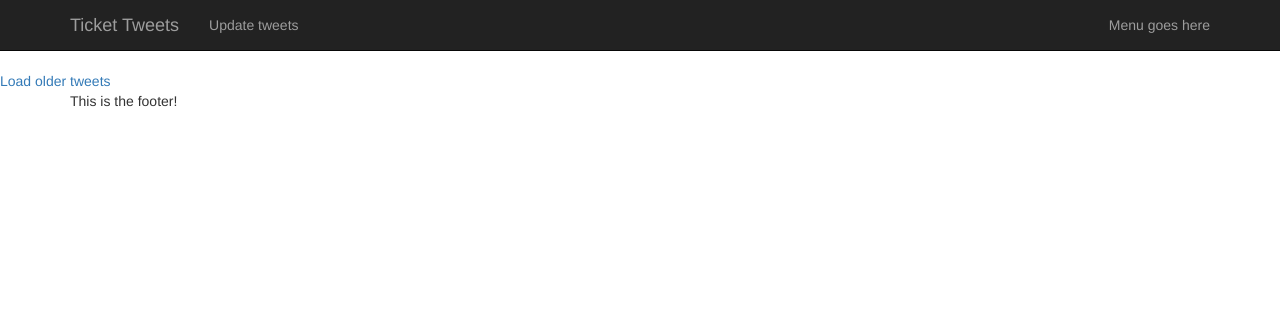
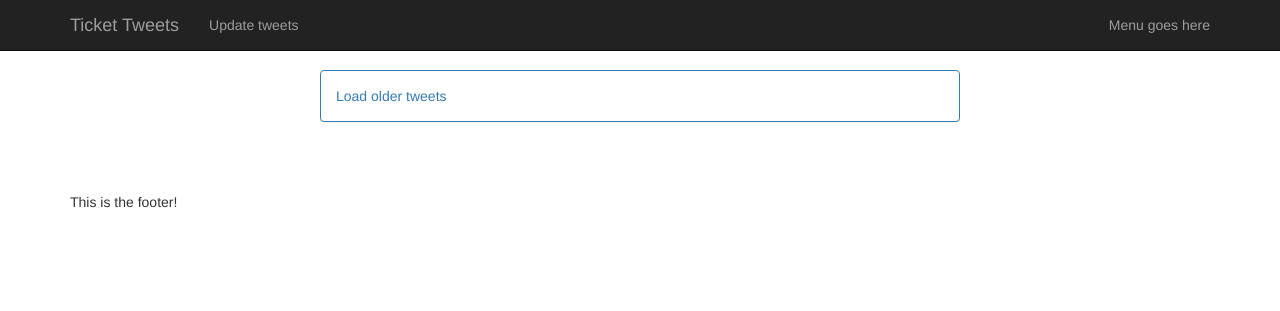
Before and after one commit to jason-ellis/tickettweets, a Flask app: template app/templates/index.html in a window 1280 px wide. Shown: the top 311 px of the page. Run offline with Flask 2, Linux system fonts and the light colour scheme; the template is opened without the code that fills it, so the values that code supplies are empty; parts of the project's set-up code (start-up, migrations or seed data) failed here and were passed over; some libraries are stand-ins or nearby versions.

Commit message:
change layout to add row

```diff
--- a/app/templates/index.html
+++ b/app/templates/index.html
@@ -1,5 +1,9 @@
 {% extends "base.html" %}
 
 {% block content %}
-  {% include "tweetstream.html" %}
+  <div id="tweetstream" class="container col-md-6 center-block">
+    <div class="row">
+      {% include "tweetstream.html" %}
+    </div>
+  </div>
 {% endblock content %}
--- a/app/templates/tweetstream.html
+++ b/app/templates/tweetstream.html
@@ -1,10 +1,13 @@
-<div id="tweet_container" class="container col-md-6 center-block">
+<div id="tweet_container">
 
-{# TODO update profile link to open in lightbox. update in JS also #}
-{% for tweet in tweets %}
+  {% for tweet in tweets %}
     {% if tweet.user %}
-        {% include 'tweet.html' %}
+      {% include 'tweet.html' %}
     {% endif %}
   {% endfor %}
 </div>
-<div class="button"><a href="#" id="more_tweets">Load older tweets</a></div>
+<div class="panel panel-primary">
+  <div class="button"><a href="#" id="more_tweets">
+    <div class="panel-body">Load older tweets</div></a>
+  </div>
+</div>
```
